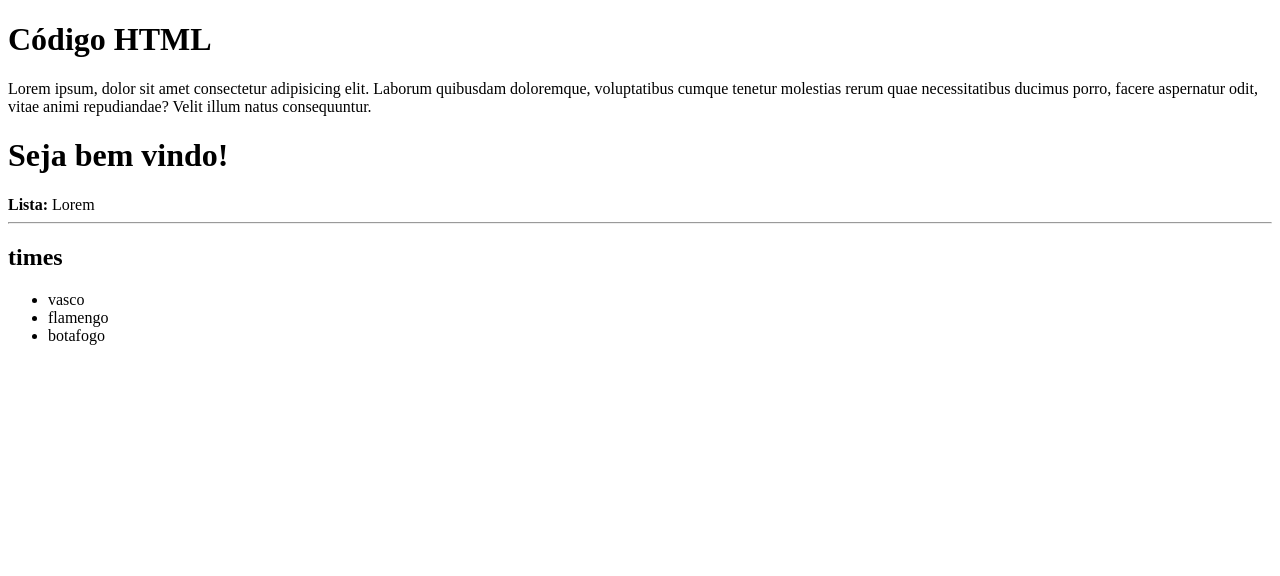
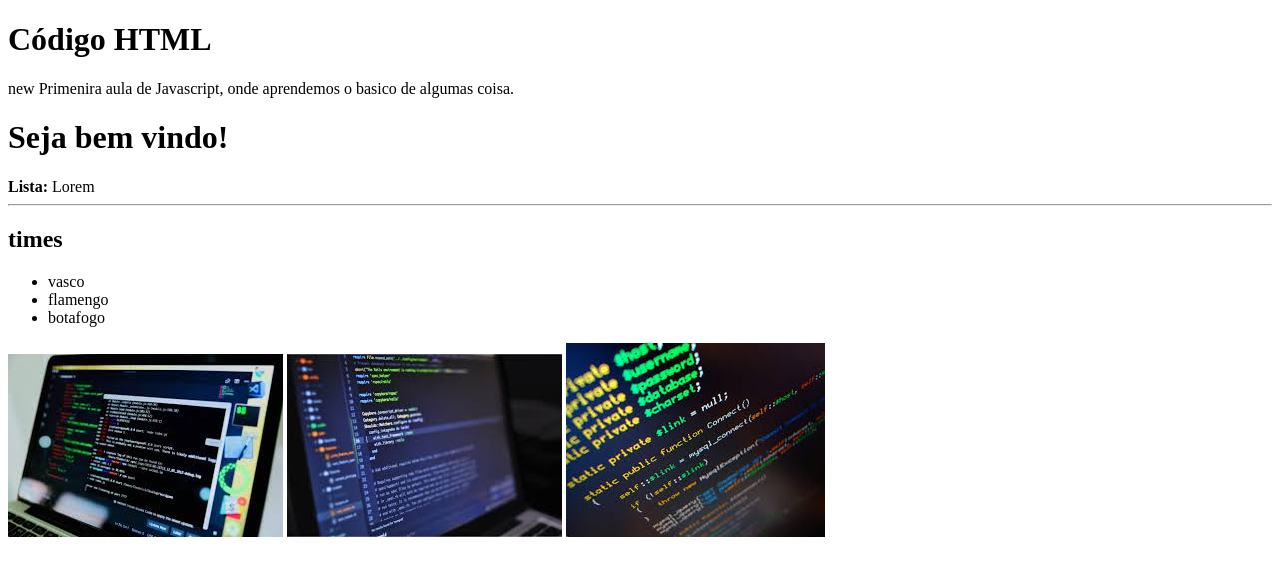
Before and after one commit to Leandro-Blas/javascript-git, a plain HTML site: page index.html in a window 1280 px wide. Drawn offline with Linux system fonts and the light colour scheme.

Commit message:
adicionando codigo new

```diff
--- a/index.html
+++ b/index.html
@@ -11,9 +11,7 @@
     <h1>Código HTML</h1>
 
     <p>
-        Lorem ipsum, dolor sit amet consectetur adipisicing elit. Laborum quibusdam doloremque, voluptatibus cumque
-        tenetur molestias rerum quae necessitatibus ducimus porro, facere aspernatur odit, vitae animi repudiandae?
-        Velit illum natus consequuntur.
+       new Primenira aula de Javascript, onde aprendemos o basico de algumas coisa.
     </p>
 
     <div>
@@ -24,13 +22,16 @@
 
     <hr>
 
-<!--fdfdf-->
+    <!--fdfdfjhbasjha new-->
     <h2>times</h2>
     <ul>
         <li>vasco</li>
         <li>flamengo</li>
         <li>botafogo</li>
     </ul>
+    <img src="imagem4.jfif" alt="imagem">
+    <img src="download (1).jfif" alt="imagem">
+    <img src="download (2).jfif" alt="imagem">
 </body>
 
 </html>
```
